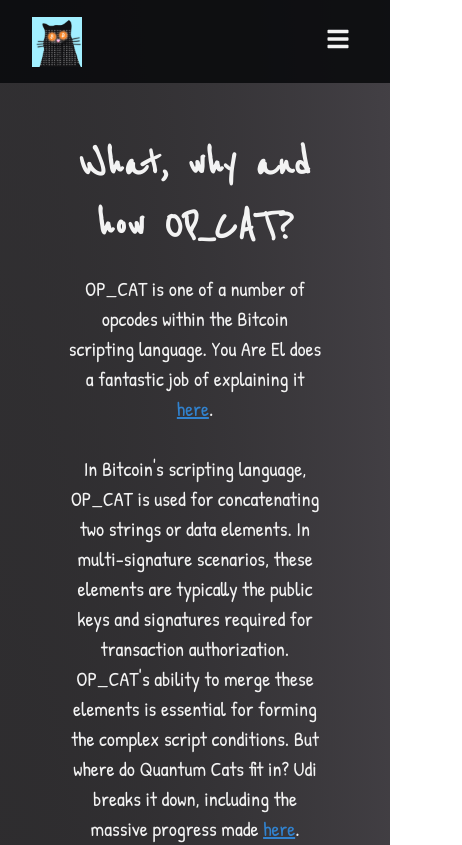
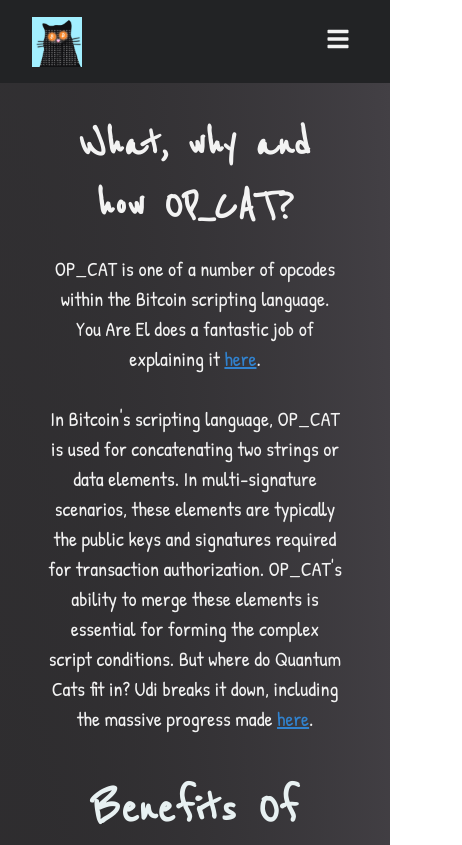
Before and after one commit to 0xGreatApe/btc_multisig_demo_op_cat, a Next.js app: page / in a window 390 px wide. Shown: the top 845 px of the page, 462 px wide, since content can reach past the window. Built offline with nearby package versions, Linux system fonts and the light colour scheme.

Commit message:
fixed whitespace on mobile

```diff
--- a/src/components/CodeSnippet/CodeSnippet.tsx
+++ b/src/components/CodeSnippet/CodeSnippet.tsx
@@ -16,7 +16,7 @@
   const syntaxHighlighterWidth = "100%";
 
   // Define responsive max width
-  const maxContainerWidth = useBreakpointValue({ base: "80%", md: "100%" });
+  const maxContainerWidth = useBreakpointValue({ base: "80vw", md: "100vw" });
 
   // Define responsive font size
   const fontSize = useBreakpointValue({ base: "12px", md: "14px" });
--- a/src/components/Container/Container.module.css
+++ b/src/components/Container/Container.module.css
@@ -1,8 +1,6 @@
 .container {
   width: 100%;
   margin: 0 auto;
-  box-sizing: border-box;
-  padding: 0 1rem;
 }
 
 .default {
@@ -10,9 +8,10 @@
 }
 
 .small {
-  max-width: 64rem;
+  max-width: 70rem;
 }
 
-.fullWidth {
-  max-width: none;
+/* Add custom padding for small screens and tablets */
+.smallPadding {
+  padding: 0rem 1rem 0rem 1rem;
 }
--- a/src/components/Container/Container.tsx
+++ b/src/components/Container/Container.tsx
@@ -6,7 +6,7 @@
   children,
   size = "default",
   className = "",
-  withPadding = false, // Add a new prop to control the padding
+  withPadding = true, // Add a new prop to control the padding
 }: {
   children: React.ReactNode;
   size?: "default" | "small";
--- a/src/components/Layout/Layout.tsx
+++ b/src/components/Layout/Layout.tsx
@@ -1,35 +1,60 @@
 import { Box, Flex } from "@chakra-ui/react";
 import Head from "next/head";
-import Container from "../Container/Container";
 import Footer from "../Navigation/Footer/Footer";
 import Header from "../Navigation/Header/Header";
 import React from "react";
 import styles from "./Layout.module.css";
+import useMeasureHeight from "../../hooks/useMeasureHeight";
+import Container from "../Container/Container";
 
 export default function Layout({ children }: { children: React.ReactNode }) {
+  const { ref, headerHeight } = useMeasureHeight();
+
+  // Calculate the minimum content height
+  const minContentHeight = `calc(100vh - ${headerHeight}px - 10vh)`; // 10vh or any desired minimum height
+
   return (
     <>
-      {/* ... */}
-      <div className={styles.flex_background}>
+      <Head>
+        <meta charSet="UTF-8" />
+        <meta name="viewport" content="width=device-width, initial-scale=1.0" />
+        <title> Pudding DAO</title>
+      </Head>
+      <Box
+        ref={ref}
+        position="sticky"
+        top="0"
+        left="0"
+        right="0"
+        width="100%" // Full width
+        zIndex={9999} // Ensure proper stacking context
+        overflow="visible"
+      >
         <Header />
-        <Container size="default" withPadding={true}>
+      </Box>
+      <Flex className={styles.flex_background}>
         <Flex
           direction="column"
-            minH="140vh"
-            justifyContent={{ base: "center", md: "unset" }}
-            padding={{ md: "0 4rem" }} // Add the padding on desktop view
+          width="100%"
+          minH={`calc(100vh - ${headerHeight}px)`}
+          textAlign="center"
+          style={{ display: "flex", flexDirection: "column" }}
         >
           <Box
+            flex="1"
+            minH={minContentHeight} // Set the minimum height of the content
             bg="transparent"
             backgroundSize="cover"
+            width="100%"
             backgroundAttachment="fixed"
+            display="flex" // Make the content a flex container
+            flexDirection="column" // Set the direction to column
           >
-              {children}
+            <Container>{children}</Container>
           </Box>
+          <Footer />
         </Flex>
-        </Container>
-        <Footer />
-      </div>
+      </Flex>
     </>
   );
 }
--- a/src/components/MultiSigForm/MultiSigForm.tsx
+++ b/src/components/MultiSigForm/MultiSigForm.tsx
@@ -94,7 +94,7 @@
   return (
     <Box
       color="white"
-      maxW={{ base: "300px", md: "100%" }}
+      maxW={{ base: "70vw", md: "100vw" }}
       margin="0 auto" // Center the form horizontally
       padding={{ base: "1rem", md: "1rem 5rem" }}
     >
--- a/src/pages/index.tsx
+++ b/src/pages/index.tsx
@@ -99,7 +99,7 @@
           textAlign={{ base: "center", md: "left" }}
           id="intro"
         >
-          <Box p={5}>
+          <Box >
             {" "}
             <Heading mb={4} color="brand.0">
               What, why and how OP_CAT?
@@ -588,7 +588,7 @@
             >
               Where is our OP_CAT?
             </Heading>
-            <Box width="full" maxW="7200px" mx="auto">
+            <Box width="full" mx="auto">
               <VideoFrame
                 src="https://www.youtube.com/embed/CAQTI1Akang"
                 title="YouTube video player"
```
Lines whose indentation alone changed are shown as unchanged.
